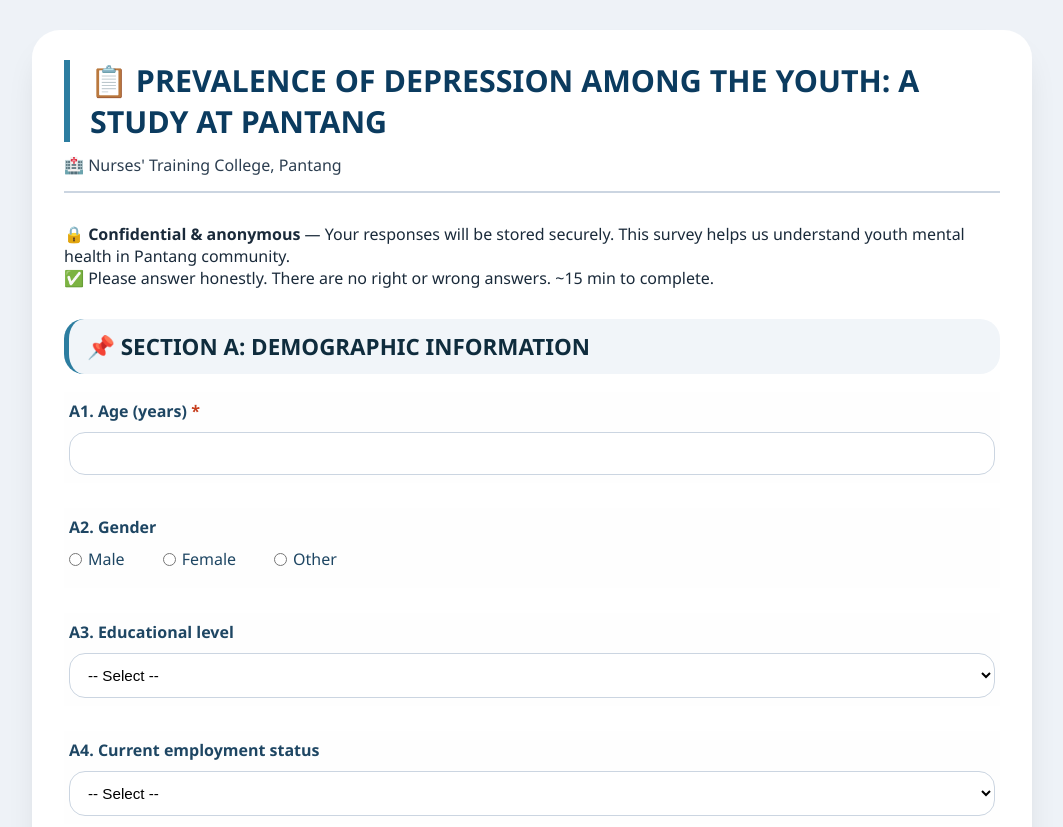
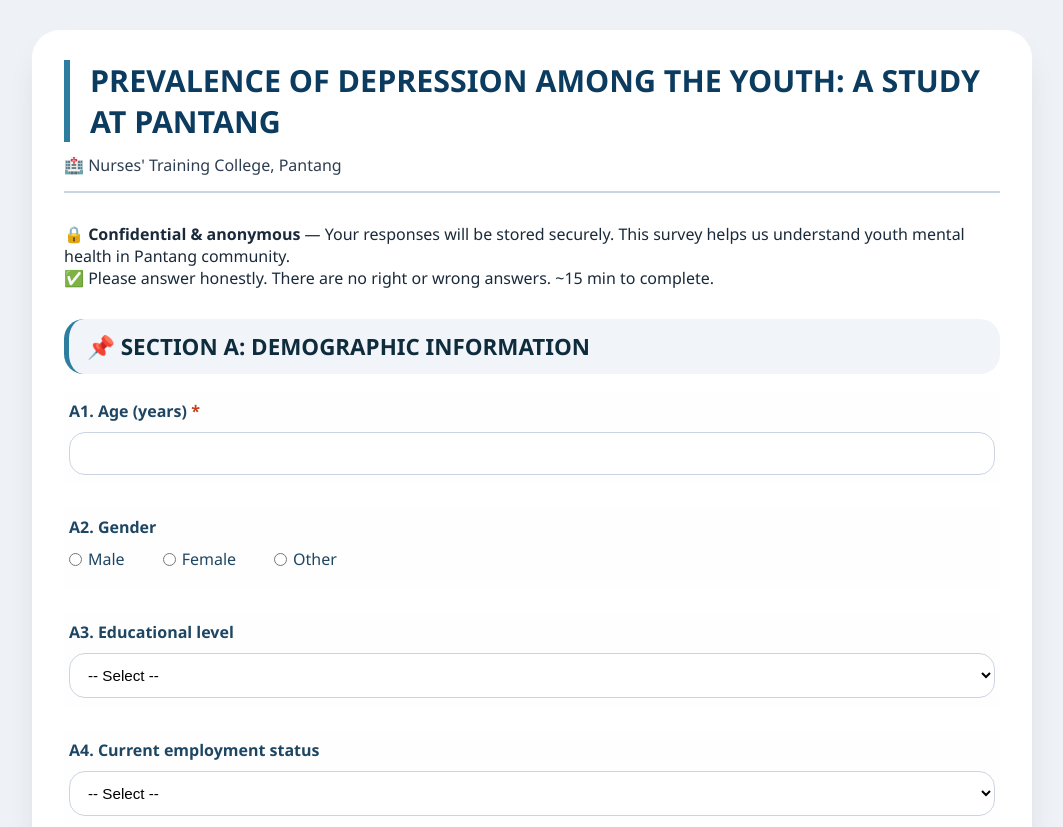
Before and after one commit to fingbrain-questionaires/fingbrain-questionaires.github.io, a plain HTML site: page index.html in a window 1280 px wide. Shown: the top 827 px of the page, without its empty margins (108-1171 px from the left). Drawn offline with Linux system fonts and the light colour scheme.

Commit message:
Update index.html

```diff
--- a/index.html
+++ b/index.html
@@ -189,7 +189,7 @@
 </head>
 <body>
 <div class="container" id="app">
-    <h1>📋 PREVALENCE OF DEPRESSION AMONG THE YOUTH: A STUDY AT PANTANG</h1>
+    <h1>PREVALENCE OF DEPRESSION AMONG THE YOUTH: A STUDY AT PANTANG</h1>
     <div class="research-sub">
         <span>🏥 Nurses' Training College, Pantang</span>
     </div>
```
